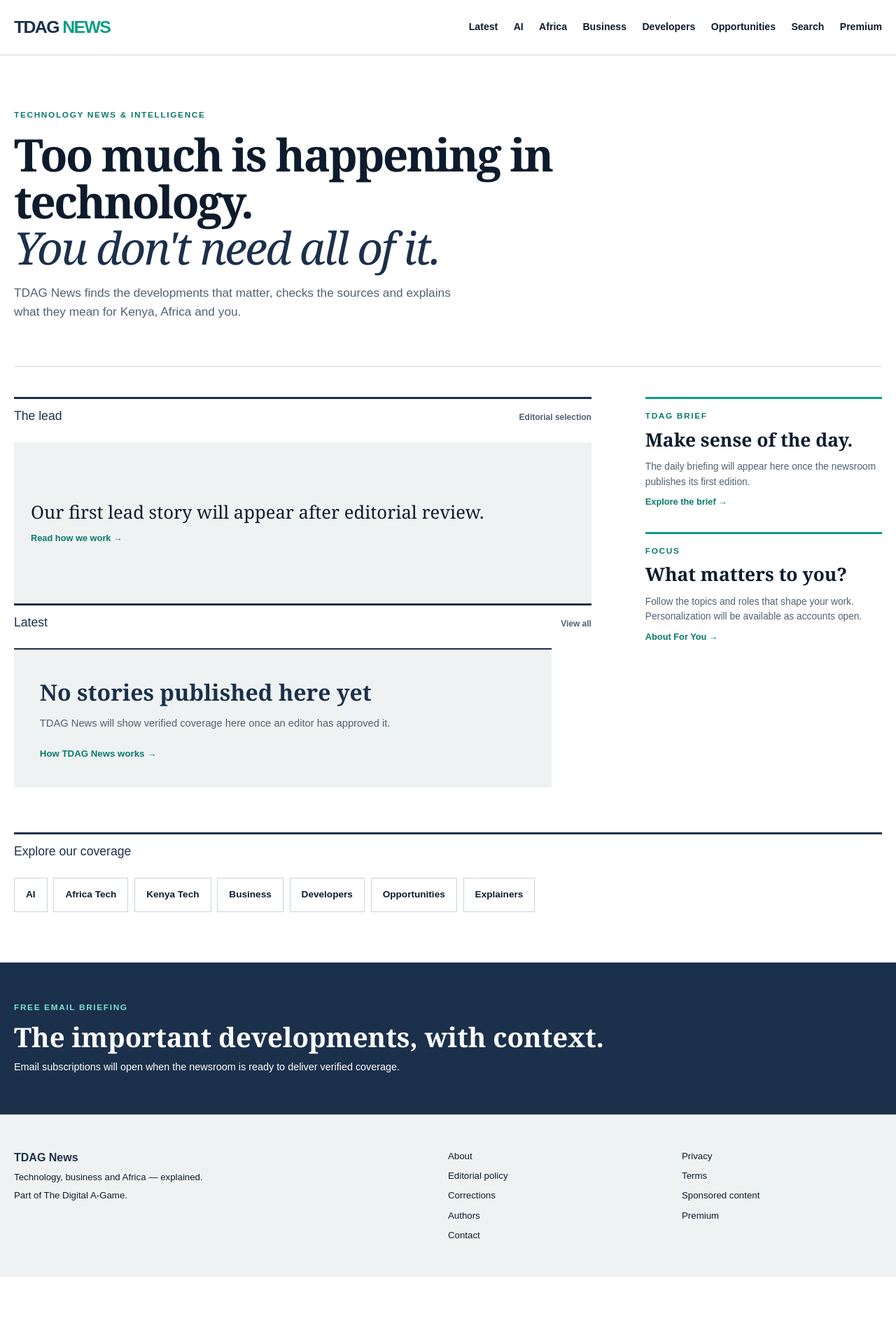
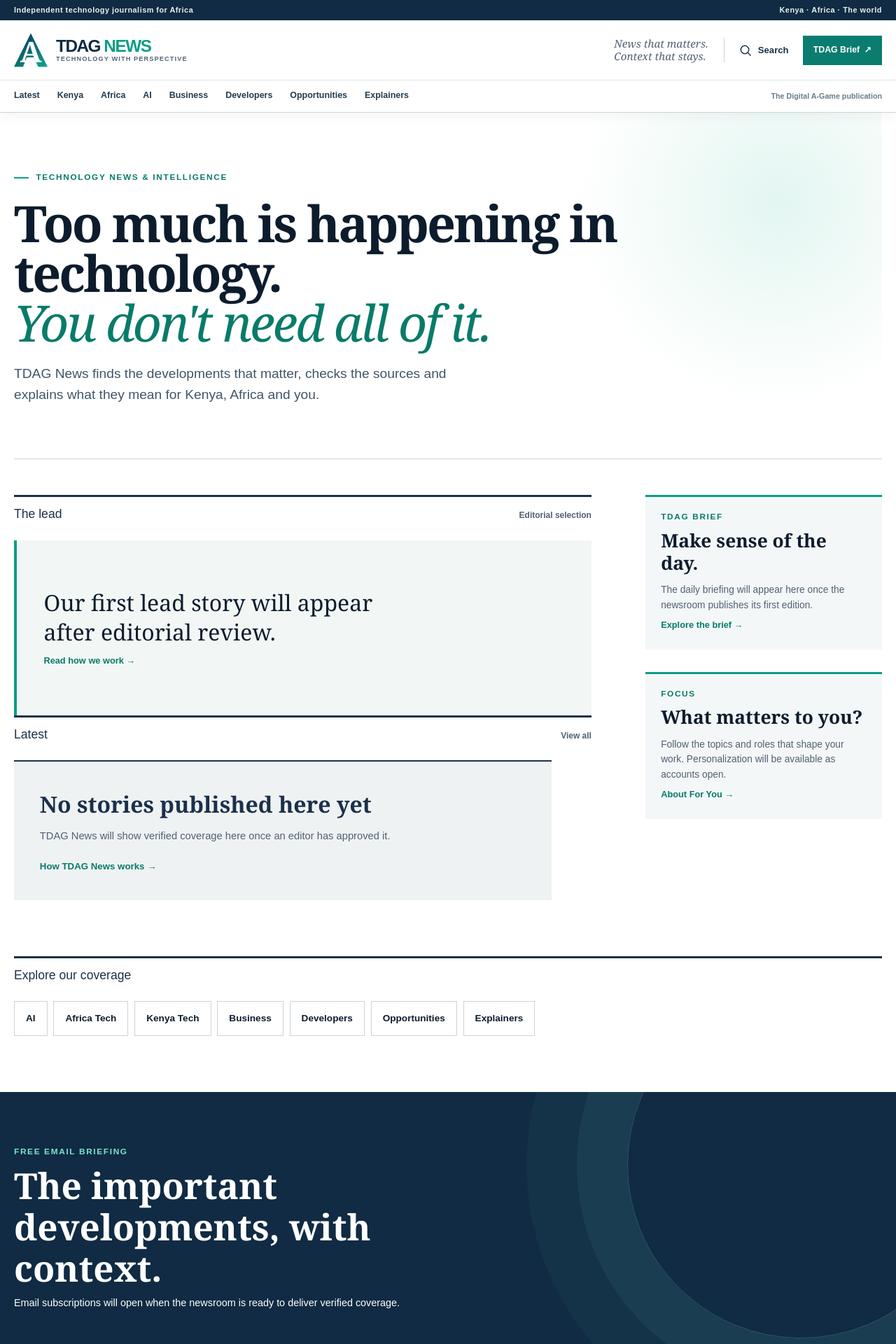
Before and after one commit to kericemman/tdag-news, a Next.js app: page / in a window 1280 px wide. Shown: the top 1920 px of the page at 70% size. Before the commit the page ends 1824 px from the top, so only its background shows below. Built offline with nearby package versions, Linux system fonts and the light colour scheme.

Commit message:
Refresh public navigation homepage and footer

```diff
--- a/src/app/globals.css
+++ b/src/app/globals.css
@@ -213,3 +213,95 @@
 .submission-honeypot { position: absolute; left: -9999px; }
 .newsroom-submissions { display: grid; gap: 1rem; }
 @media (max-width: 850px) { .newsroom-editor-grid { grid-template-columns: 1fr; } .newsroom-top { flex-direction: column; } }
+
+/* Public publication refresh */
+.site-header { position: sticky; top: 0; z-index: 80; background: #fff; box-shadow: 0 4px 18px rgb(13 28 45 / 5%); }
+.masthead-top { background: #102b43; color: #e6f1f1; font-size: .68rem; font-weight: 700; letter-spacing: .045em; }
+.masthead-top-inner { min-height: 29px; display: flex; align-items: center; justify-content: space-between; gap: 1rem; }
+.masthead-main { min-height: 85px; display: flex; align-items: center; justify-content: space-between; gap: 2rem; }
+.wordmark { align-items: center; gap: .75rem; letter-spacing: 0; }
+.wordmark-symbol { width: 48px; height: 48px; display: grid; place-items: center; font-family: var(--font-editorial); font-size: 2.55rem; font-weight: 700; line-height: 1; color: #fff; background: linear-gradient(140deg,#0c3958 10%,#0b9e87 90%); clip-path: polygon(50% 0,100% 100%,72% 100%,60% 72%,38% 72%,27% 100%,0 100%); padding-top: .28rem; }
+.wordmark-text { display: grid; gap: .12rem; }
+.wordmark-text strong { display: flex; gap: .33rem; color: #102b43; font-size: 1.52rem; font-weight: 800; letter-spacing: -.06em; line-height: 1; }
+.wordmark-text strong span { color: #087b69; }
+.wordmark-text small { color: #536575; font-size: .58rem; font-weight: 800; letter-spacing: .115em; text-transform: uppercase; }
+.masthead-actions { display: flex; align-items: center; gap: 1.25rem; }
+.masthead-promise { color: #516173; font-family: var(--font-editorial); font-size: .95rem; line-height: 1.12; font-style: italic; padding-right: 1.4rem; border-right: 1px solid var(--color-border); }
+.header-search { min-height: 44px; display: inline-flex; align-items: center; gap: .48rem; color: #173348; font-size: .82rem; font-weight: 800; text-decoration: none; }
+.header-search svg { width: 20px; height: 20px; }
+.header-brief { min-height: 42px; display: inline-flex; align-items: center; gap: .4rem; padding: .65rem .95rem; background: #0b7c70; color: #fff; font-size: .77rem; font-weight: 800; text-decoration: none; }
+.header-brief:hover { background: #075f56; }
+.site-nav-wrap { border-top: 1px solid #e1e7e8; }
+.site-nav-inner { min-height: 45px; display: flex; align-items: center; justify-content: space-between; gap: 1rem; }
+.header-nav { gap: 0; height: 45px; }
+.header-nav a, .header-nav span { min-height: 45px; display: inline-flex; align-items: center; padding: 0 .78rem; border-bottom: 2px solid transparent; color: #223b4d; font-size: .78rem; font-weight: 800; }
+.header-nav a:first-child { padding-left: 0; }
+.header-nav a:hover { border-bottom-color: #0b9e87; color: #075f56; }
+.nav-edition { color: #6b7c87; font-size: .67rem; font-weight: 700; white-space: nowrap; }
+main { min-height: 45vh; }
+.home-intro { padding-top: clamp(3.25rem,6vw,6.25rem); padding-bottom: clamp(3.25rem,6vw,6rem); background: radial-gradient(circle at 88% 26%,#e3f6f1 0,#fff 25%); }
+.home-intro .eyebrow { display: inline-flex; align-items: center; gap: .65rem; }
+.home-intro .eyebrow::before { content: ""; width: 21px; height: 2px; background: #0b9e87; }
+.home-intro h1 { max-width: 960px; font-size: clamp(2.7rem,5.6vw,5.4rem); line-height: .99; margin: 1.25rem 0 1.45rem; }
+.home-intro h1 em { color: #087b69; }
+.home-intro > p:last-child { max-width: 650px; font-size: clamp(1.05rem,1.5vw,1.25rem); color: #405569; }
+.home-grid { padding-top: clamp(2.2rem,4vw,4rem); padding-bottom: clamp(3rem,5vw,5rem); }
+.home-honest-empty { min-height: 250px; background: #f2f7f5; border-left: 4px solid #0b9e87; padding: clamp(1.4rem,3vw,2.5rem); }
+.home-honest-empty p { max-width: 33rem; font-size: clamp(1.65rem,2.5vw,2.25rem); }
+.home-side section { background: #f4f7f7; border-top: 3px solid #0b9e87; padding: 1.25rem 1.4rem 1.5rem; }
+.home-sections { padding-bottom: 5rem; }
+.coverage-links a { background: #fff; transition: border-color .2s,color .2s,background .2s; }
+.coverage-links a:hover { background: #ecf8f4; }
+.newsletter-tease { position: relative; overflow: hidden; background: #102b43; padding: clamp(3.5rem,6vw,5.5rem) 0; }
+.newsletter-tease::after { content: ""; position: absolute; right: -7rem; top: -9rem; width: 31rem; height: 31rem; border: 1px solid rgb(129 226 209 / 24%); border-radius: 50%; box-shadow: 0 0 0 4.5rem rgb(129 226 209 / 6%),0 0 0 9rem rgb(129 226 209 / 4%); pointer-events: none; }
+.newsletter-tease .site-shell { position: relative; z-index: 1; }
+.newsletter-tease h2 { max-width: 620px; font-size: clamp(2.1rem,4vw,3.6rem); }
+.newsletter-tease form { max-width: 550px; display: grid; gap: .75rem; margin-top: 1.5rem; }
+.newsletter-tease form > label:first-child { font-weight: 700; font-size: .82rem; }
+.newsletter-tease input[type="email"] { min-height: 48px; padding: .7rem .9rem; border: 1px solid #b2d8d3; color: #102b43; }
+.newsletter-tease form label:has(input[type="checkbox"]) { display: flex; align-items: flex-start; gap: .6rem; font-size: .76rem; line-height: 1.5; }
+.newsletter-tease form button { width: fit-content; min-height: 44px; padding: .65rem 1.25rem; background: #1ad0ae; color: #092e37; border: 0; font-weight: 800; cursor: pointer; }
+.site-footer { background: #0b2338; color: #c9d6db; border-top: 0; padding: 4.5rem 0 1.5rem; font-size: .83rem; }
+.footer-top { display: grid; grid-template-columns: minmax(240px,2.1fr) repeat(3,minmax(130px,1fr)); gap: clamp(2rem,4vw,4rem); padding-bottom: 3.5rem; }
+.footer-wordmark { color: #fff; font-size: 1.75rem; font-weight: 800; letter-spacing: -.055em; text-decoration: none; }
+.footer-wordmark span { color: #38cbb2; }
+.footer-intro p { max-width: 19rem; color: #c9d6db; margin: 1rem 0; line-height: 1.7; }
+.footer-parent { color: #7be4d1; font-size: .78rem; font-weight: 700; text-decoration: none; }
+.footer-top nav { display: grid; align-content: start; gap: .7rem; }
+.footer-top nav h2 { color: #fff; font-size: .72rem; line-height: 1.3; letter-spacing: .11em; text-transform: uppercase; margin: .25rem 0 .6rem; }
+.footer-top nav a { color: #c9d6db; text-decoration: none; line-height: 1.45; }
+.footer-top nav a:hover,.footer-parent:hover { color: #fff; text-decoration: underline; }
+.footer-bottom { border-top: 1px solid #355064; padding-top: 1.25rem; display: flex; flex-wrap: wrap; justify-content: space-between; gap: .5rem 1.5rem; color: #a7bac3; font-size: .7rem; }
+.footer-bottom a { color: #a7e3d7; text-decoration: none; }
+@media (max-width: 1050px) {
+  .masthead-promise,.nav-edition { display: none; }
+  .header-nav a,.header-nav span { padding-inline: .55rem; }
+}
+@media (max-width: 800px) {
+  .masthead-top { display: none; }
+  .masthead-main { min-height: 66px; }
+  .wordmark-symbol { width: 37px; height: 37px; font-size: 2rem; }
+  .wordmark-text strong { font-size: 1.25rem; }
+  .wordmark-text small { font-size: .48rem; }
+  .header-brief { display: none; }
+  .site-nav-wrap { border-top: 1px solid #e1e7e8; }
+  .site-nav-inner { min-height: 43px; }
+  .header-menu { display: block; width: 100%; }
+  .header-menu summary { width: 100%; justify-content: space-between; padding: 0; min-height: 43px; color: #173348; font-size: .78rem; text-transform: uppercase; letter-spacing: .06em; }
+  .header-menu[open] summary { border-bottom: 1px solid #e1e7e8; }
+  .header-menu nav { grid-template-columns: repeat(2,minmax(0,1fr)); gap: 0 .8rem; padding: .55rem 0 1rem; max-height: calc(100dvh - 125px); overflow-y: auto; }
+  .header-menu nav a { padding: .7rem .25rem; border-bottom: 1px solid #e1e7e8; font-weight: 700; }
+  .menu-icon { width: 18px; display: grid; gap: 4px; }
+  .menu-icon i { height: 2px; background: currentColor; }
+  .footer-top { grid-template-columns: repeat(2,minmax(0,1fr)); }
+}
+@media (max-width: 480px) {
+  .header-search span { display: none; }
+  .header-search { width: 44px; justify-content: center; }
+  .home-intro h1 { font-size: clamp(2.6rem,11vw,3.55rem); }
+  .home-intro h1 em { font-size: .84em; }
+  .home-side { grid-template-columns: 1fr; }
+  .footer-top { grid-template-columns: 1fr 1fr; gap: 2.5rem 1rem; }
+  .footer-intro { grid-column: 1 / -1; }
+  .footer-bottom { display: grid; }
+}
--- a/src/components/publication-ui.tsx
+++ b/src/components/publication-ui.tsx
@@ -8,7 +8,7 @@
 }
 
 export function SiteFooter() {
-  return <footer className="site-footer"><div className="site-shell footer-grid"><div><strong>TDAG News</strong><p>Technology, business and Africa — explained.</p><p>Part of <a href="https://thedigitalagame.com">The Digital A-Game</a>.</p></div><nav aria-label="Publication information"><Link href="/about">About</Link><Link href="/editorial-policy">Editorial policy</Link><Link href="/corrections">Corrections</Link><Link href="/authors">Authors</Link><Link href="/contact">Contact</Link></nav><nav aria-label="Legal and subscription"><Link href="/privacy">Privacy</Link><Link href="/terms">Terms</Link><Link href="/sponsored-content-policy">Sponsored content</Link><Link href="/premium">Premium</Link></nav></div></footer>;
+  return <footer className="site-footer"><div className="site-shell"><div className="footer-top"><div className="footer-intro"><Link className="footer-wordmark" href="/">TDAG <span>NEWS</span></Link><p>Clear, verified technology news and intelligence for Kenya, Africa and the world.</p><a className="footer-parent" href="https://thedigitalagame.com">Part of The Digital A-Game <span aria-hidden="true">↗</span></a></div><nav aria-label="Explore coverage"><h2>Explore</h2><Link href="/latest">Latest stories</Link><Link href="/kenya">Kenya tech</Link><Link href="/africa">Africa tech</Link><Link href="/ai">Artificial intelligence</Link><Link href="/brief">TDAG Brief</Link></nav><nav aria-label="About TDAG News"><h2>About us</h2><Link href="/about">Our newsroom</Link><Link href="/editorial-policy">Editorial policy</Link><Link href="/corrections">Corrections</Link><Link href="/authors">Authors</Link><Link href="/contact">Contact</Link></nav><nav aria-label="Policies"><h2>Information</h2><Link href="/privacy">Privacy</Link><Link href="/terms">Terms</Link><Link href="/sponsored-content-policy">Sponsored content policy</Link><Link href="/premium">Premium</Link></nav></div><div className="footer-bottom"><span>© {new Date().getFullYear()} TDAG News. All rights reserved.</span><span>Independent reporting. Human editorial approval.</span><Link href="#main-content">Back to top ↑</Link></div></div></footer>;
 }
 
 export function PageHeading({ eyebrow, title, description }: { eyebrow?: string; title: string; description?: string }) {
--- a/src/components/site-header.tsx
+++ b/src/components/site-header.tsx
@@ -1,29 +1,21 @@
+import Link from "next/link";
+
 const sections = [
-  ["Latest", "/latest"], ["AI", "/ai"], ["Africa", "/africa"],
-  ["Business", "/business"], ["Developers", "/developers"],
-  ["Opportunities", "/opportunities"],
-  ["Search", "/search"],
-  ["Premium", "/premium"],
+  ["Latest", "/latest"], ["Kenya", "/kenya"], ["Africa", "/africa"],
+  ["AI", "/ai"], ["Business", "/business"], ["Developers", "/developers"],
+  ["Opportunities", "/opportunities"], ["Explainers", "/explainers"],
 ] as const;
 
 export function SiteHeader({ preview = false }: { preview?: boolean }) {
-  return (
-    <>
-      <a className="skip-link" href="#main-content">Skip to content</a>
-      <header className="site-header">
-        <div className="site-shell header-inner">
-          <a className="wordmark" href={preview ? "/design-preview/article" : "/"} aria-label="TDAG News home"><span>TDAG</span><span>NEWS</span></a>
-          <nav className="header-nav" aria-label="Primary">
-            {sections.map(([name, href]) => preview ? <span key={href}>{name}</span> : <a key={href} href={href}>{name}</a>)}
-          </nav>
-          <details className="header-menu">
-            <summary>Menu</summary>
-            <nav aria-label="Mobile primary">
-              {sections.map(([name, href]) => preview ? <span key={href}>{name}</span> : <a key={href} href={href}>{name}</a>)}
-            </nav>
-          </details>
-        </div>
-      </header>
-    </>
-  );
+  return <>
+    <a className="skip-link" href="#main-content">Skip to content</a>
+    <header className="site-header">
+      <div className="masthead-top"><div className="site-shell masthead-top-inner"><span>Independent technology journalism for Africa</span><span>Kenya · Africa · The world</span></div></div>
+      <div className="site-shell masthead-main">
+        <Link className="wordmark" href={preview ? "/design-preview/article" : "/"} aria-label="TDAG News home"><span className="wordmark-symbol" aria-hidden="true">A</span><span className="wordmark-text"><strong>TDAG<span>NEWS</span></strong><small>Technology with perspective</small></span></Link>
+        <div className="masthead-actions"><span className="masthead-promise">News that matters.<br />Context that stays.</span><Link className="header-search" href="/search" aria-label="Search TDAG News"><svg viewBox="0 0 24 24" fill="none" stroke="currentColor" strokeWidth="1.8" aria-hidden="true"><circle cx="10.8" cy="10.8" r="6.8"/><path d="m16 16 5 5"/></svg><span>Search</span></Link><Link className="header-brief" href="/brief">TDAG Brief <span aria-hidden="true">↗</span></Link></div>
+      </div>
+      <div className="site-nav-wrap"><div className="site-shell site-nav-inner"><nav className="header-nav" aria-label="Primary">{sections.map(([name, href]) => preview ? <span key={href}>{name}</span> : <Link key={href} href={href}>{name}</Link>)}</nav><details className="header-menu"><summary><span>Explore</span><span className="menu-icon" aria-hidden="true"><i/><i/><i/></span></summary><nav aria-label="Mobile primary">{sections.map(([name, href]) => preview ? <span key={href}>{name}</span> : <Link key={href} href={href}>{name}</Link>)}<Link href="/search">Search</Link><Link href="/brief">TDAG Brief</Link></nav></details><span className="nav-edition">The Digital A-Game publication</span></div></div>
+    </header>
+  </>;
 }
```
